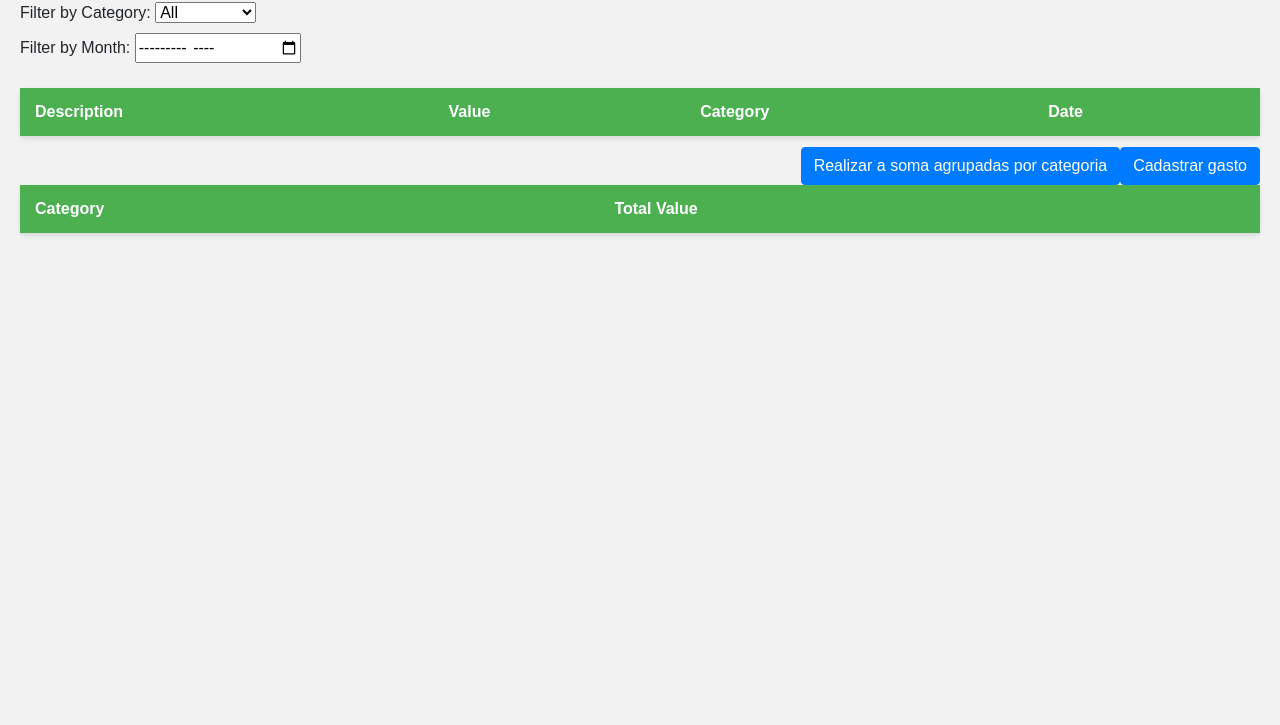
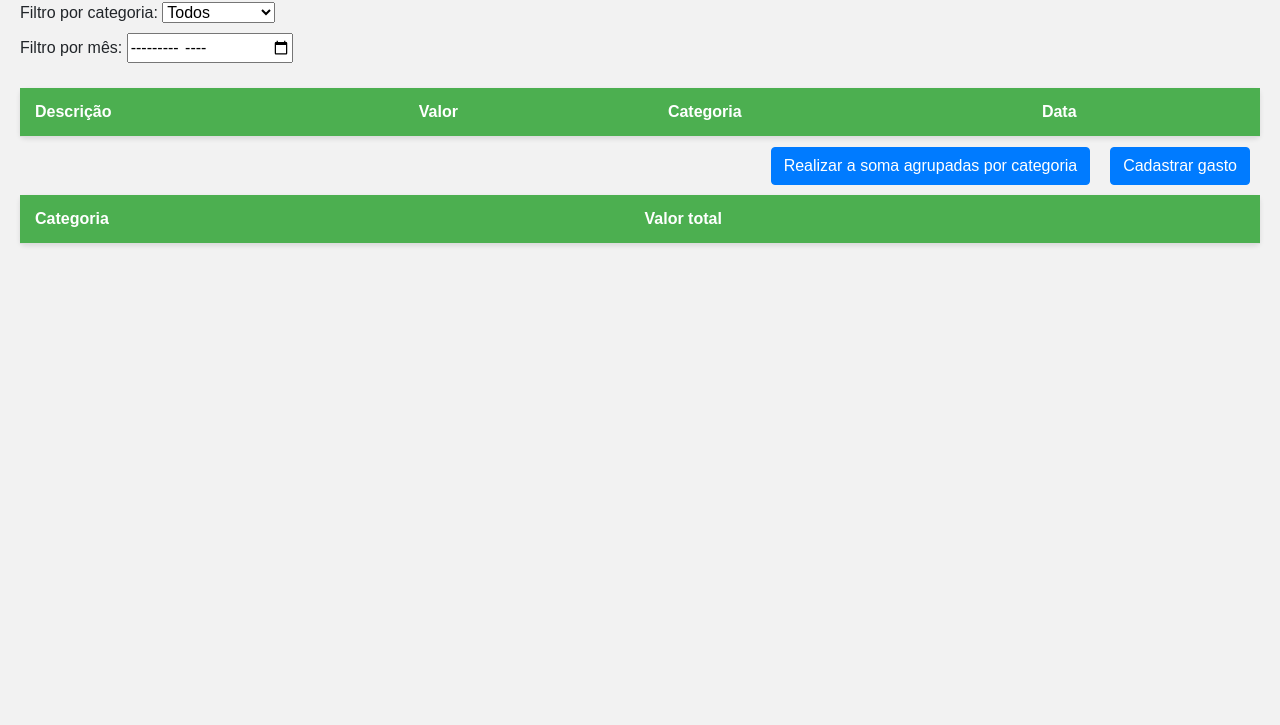
Before and after one commit to gabrieldutra07/personal-cost-control-front, a plain HTML site: page general/list-costs.html in a window 1280 px wide. Shown: the part 75-800 px from the top of the page. Drawn offline with nearby package versions, Linux system fonts and the light colour scheme; no server answers.

Commit message:
ajustes funcionais

```diff
--- a/general/js/script.js
+++ b/general/js/script.js
@@ -1,4 +1,4 @@
-const addCost2 = () => {
+const addCost = () => {
     // WARNING: For POST requests, body is set to null by browsers.
     var data = JSON.stringify({
         "description": document.getElementById("description").value,
--- a/general/list-costs.html
+++ b/general/list-costs.html
@@ -46,35 +46,37 @@
         button {
             margin-top: 10px;
             float: right;
+            margin: 10px
         }
     </style>
 </head>
 <body>
-    <h1>Product Sales</h1>
+    <h1>Controle de gastos</h1>
 
     <div>
-        <label for="categoryFilter">Filter by Category:</label>
-        <select id="categoryFilter" onchange="applyFilters()">
-            <option value="">All</option>
-            <option value="essential">Essential</option>
-            <option value="food">Food</option>
-            <option value="outings">Outings</option>
-            <option value="investment">Investment</option>
+        <label for="categoryFilter">Filtro por categoria:</label>
+        <select id="categoryFilter" onchange="applyFilters()" class="form-select">
+            <option value="">Todos</option>
+            <option value="Essencial">Essencial</option>
+            <option value="Alimentação">Alimentação</option>
+            <option value="Saídas">Saídas</option>
+            <option value="Investimento">Investimento</option>
+            <option value="Surpresa">Surpresa</option>
         </select>
     </div>
 
     <div>
-        <label for="monthFilter">Filter by Month:</label>
+        <label for="monthFilter">Filtro por mês:</label>
         <input type="month" id="monthFilter" onchange="applyFilters()">
     </div>
 
     <table id="productTable">
         <thead>
             <tr>
-                <th>Description</th>
-                <th>Value</th>
-                <th>Category</th>
-                <th>Date</th>
+                <th>Descrição</th>
+                <th>Valor</th>
+                <th>Categoria</th>
+                <th>Data</th>
             </tr>
         </thead>
         <tbody></tbody>
@@ -86,8 +88,8 @@
     <table id="summaryTable">
         <thead>
             <tr>
-                <th>Category</th>
-                <th>Total Value</th>
+                <th>Categoria</th>
+                <th>Valor total</th>
             </tr>
         </thead>
         <tbody></tbody>
```
Also changed, not shown: general/create-cost.html (+5 -4 lines).
